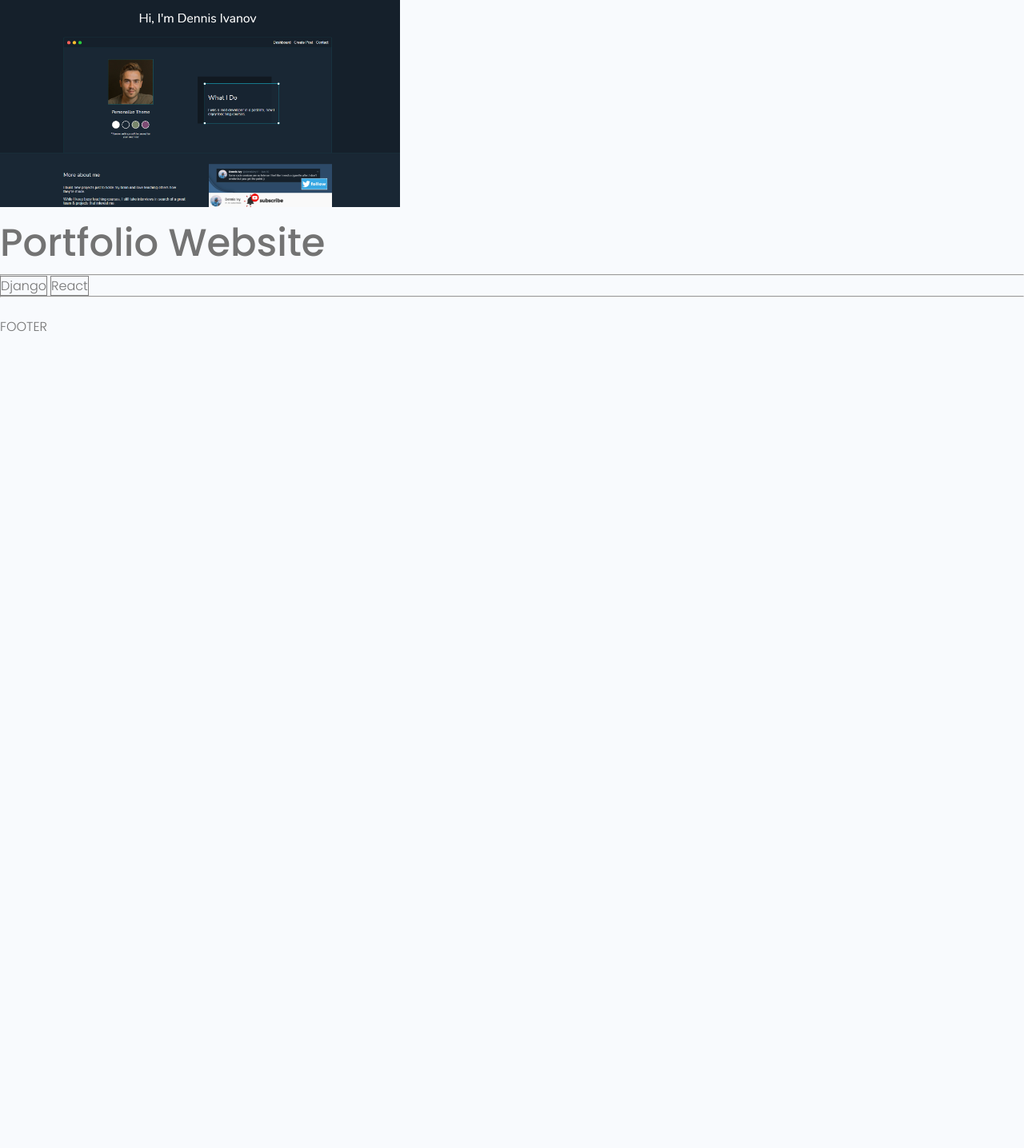
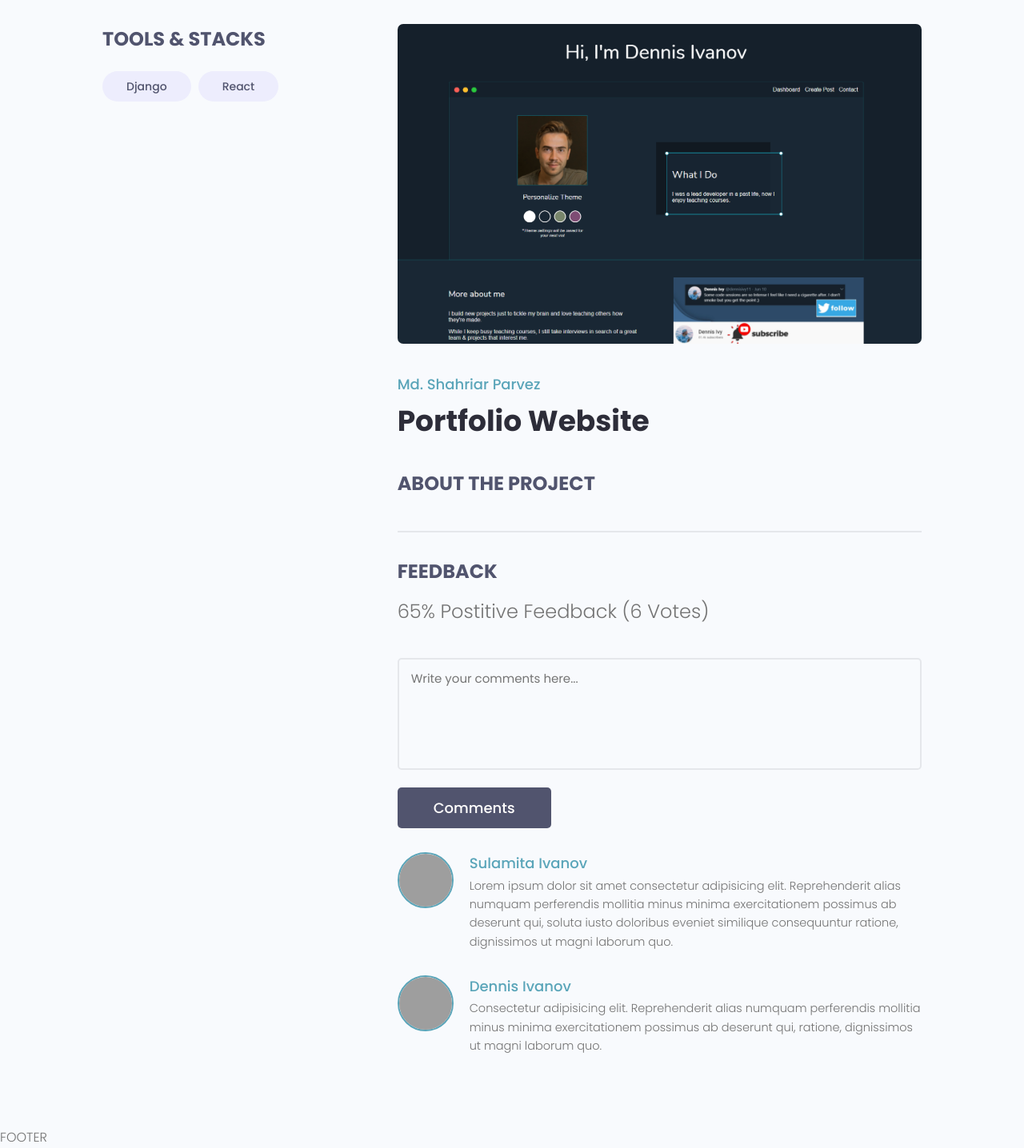
Before and after one commit to lazarobeas/betsearch, a Django app: page /project/138dc3a6-7638-4a22-a4d3-41a877385e22/ in a window 1280 px wide. Shown: the part 101-1537 px from the top of the page at 80% size. Before the commit the page ends 515 px from the top, so only its background shows below. Run offline with Django 4.2, Linux system fonts and the light colour scheme; data comes from the database, SQL or seed files in the repository; both versions use the stored data as it was after the commit; some libraries are stand-ins or nearby versions; grey boxes are pictures that could not be loaded.

Commit message:
added styling to forms
styling updates to html forms

```diff
--- a/projects/templates/projects/projects.html
+++ b/projects/templates/projects/projects.html
@@ -44,7 +44,7 @@
                   <p><a class="project__author" href="{% url 'project' project.id %}">By Dennis Ivanov</a></p>
                   <p class="project--rating">
                     <span style="font-weight: bold;">{{ project.vote_ratio }}%</span> Positive
-                    ({{ project.vote_total }} Vote{{project.vote_total|pluralize:"s"}}
+                    ({{ project.vote_total }} Vote{{project.vote_total|pluralize:"s"}})
                   </p>
                   <div class="project__tags">
                       {% for tag in project.tags.all %}
--- a/projects/templates/projects/single-project.html
+++ b/projects/templates/projects/single-project.html
@@ -8,16 +8,87 @@
 {% extends 'main.html' %}
 
 {% block content %}
-    <img style = "max-width: 500px", src="{{ project.featured_image.url}}">
+    <main class="singleProject my-md">
+    <div class="container">
+      <div class="layout">
+        <div class="column column--1of3">
+          <h3 class="singleProject__subtitle">Tools & Stacks</h3>
+          <div class="singleProject__toolStack">
+              {% for tag in project.tags.all %}
+            <span class="tag tag--pill tag--sub tag--lg">
+              <small>{{ tag }}</small>
+            </span>
+              {% endfor %}
 
-    <h1>{{project.title}}</h1>
-    <hr>
-    {% for tag in project.tags.all %}
-        <span style="border:1px solid gray">{{tag}}</span>
-    {% endfor %}
-    <hr>
-    <br>
-    <p>{{project.description}}</p>
+          </div>
+            {% if project.source_link %}
+          <a class="singleProject__liveLink" href="#" target="_blank"><i class="im im-external-link"></i>Source Code
+          </a>
+            {% endif %}
+
+            {% if project.demo_link %}
+          <a class="singleProject__liveLink" href="#" target="_blank"><i class="im im-external-link"></i>Live Demo
+          </a>
+            {% endif %}
+        </div>
+        <div class="column column--2of3">
+          <img class="singleProject__preview" src="{{ project.featured_image.url}}" alt="portfolio thumbnail" />
+          <a href="profile.html" class="singleProject__developer">Md. Shahriar Parvez</a>
+          <h2 class="singleProject__title">{{project.title}}</h2>
+          <h3 class="singleProject__subtitle">About the Project</h3>
+          <div class="singleProject__info">
+            {{project.description}}
+          </div>
+
+          <div class="comments">
+            <h3 class="singleProject__subtitle">Feedback</h3>
+            <h5 class="project--rating">
+                {{ project.vote_ratio }}% Postitive Feedback ({{ project.vote_total }} Vote{{project.vote_total | pluralize:"s"}})
+            </h5>
+
+            <form class="form" action="#" method="POST">
+              <!-- Textarea -->
+              <div class="form__field">
+                <label for="formInput#textarea">Comments: </label>
+                <textarea class="input input--textarea" name="message" id="formInput#textarea"
+                  placeholder="Write your comments here..."></textarea>
+              </div>
+              <input class="btn btn--sub btn--lg" type="submit" value="Comments" />
+            </form>
+            <div class="commentList">
+              <div class="comment">
+                <a href="profile.html">
+                  <img class="avatar avatar--md"
+                    src="https://pbs.twimg.com/profile_images/1335382240931368961/b3wSZKj4_400x400.jpg" alt="user" />
+                </a>
+                <div class="comment__details">
+                  <a href="profile.html" class="comment__author">Sulamita Ivanov</a>
+                  <p class="comment__info">
+                    Lorem ipsum dolor sit amet consectetur adipisicing elit. Reprehenderit alias numquam perferendis
+                    mollitia minus minima exercitationem possimus ab deserunt qui, soluta iusto doloribus eveniet
+                    similique consequuntur ratione, dignissimos ut magni laborum quo.
+                  </p>
+                </div>
+              </div>
+              <div class="comment">
+                <a href="profile.html">
+                  <img class="avatar avatar--md" src="https://avatars.githubusercontent.com/u/33843378" alt="user" />
+                </a>
+                <div class="comment__details">
+                  <a href="profile.html" class="comment__author">Dennis Ivanov</a>
+                  <p class="comment__info">
+                    Consectetur adipisicing elit. Reprehenderit alias numquam perferendis mollitia minus minima
+                    exercitationem possimus ab deserunt qui, ratione, dignissimos ut magni laborum quo.
+                  </p>
+                </div>
+              </div>
+            </div>
+          </div>
+        </div>
+      </div>
+    </div>
+    </div>
+  </main>
 {% endblock content %}
 
 
```
Also changed, not shown: projects/forms.py (+15 -0 lines), projects/templates/projects/project_form.html (+20 -5 lines), templates/form-template.html (added, +40 -0 lines), db.sqlite3, static/images/codesniper_WsPflTI.png (added), static/images/django-react-course_nZCZysx.jpg (added), static/images/mumble_xDI584K.PNG (added), static/images/portfolio_kWYspKH.PNG (added), static/images/yogavive_wDnUCFP.png (added).
